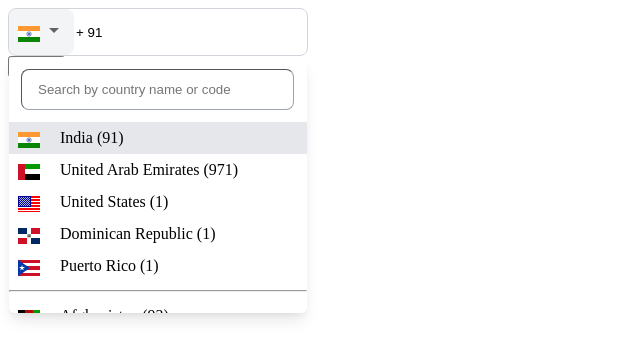
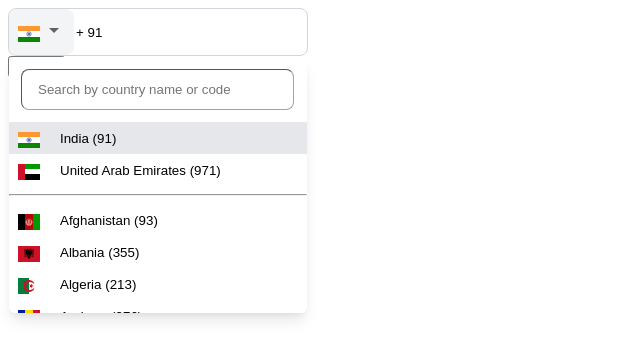
Before and after one commit to dreamsinternational/contact-number-format, a React (Vite) app: page / in a window 1280 px wide. Both pictures are taken after a click on the element 41 px from the left and 32 px from the top of the page. Shown: the top 358 px of the page, without its empty margins (0-640 px from the left). Built offline with nearby package versions, Linux system fonts and the light colour scheme.

Commit message:
upd tabs

```diff
--- a/src/App.jsx
+++ b/src/App.jsx
@@ -23,7 +23,7 @@ function App() {
     >
       <PhoneInputWrapper
         phoneValues={phoneValues}
-        PreferredCountryCodes={["91", "1", "971"]}
+        PreferredCountryCodes={["91", "971"]}
         handlePhoneChange={(e) => {
           console.log(e);
           setPhoneValues(e);
--- a/src/component/PhoneInputComponent.jsx
+++ b/src/component/PhoneInputComponent.jsx
@@ -261,7 +261,9 @@ background-color: #F3F4F6;
 cursor: pointer;
 }
 .selectedCountryCss{
-
+background-color: transparent;
+border:none;
+width:100%;
 display: flex;
 padding-top: 0.375rem;
 padding-bottom: 0.375rem;
@@ -304,6 +306,9 @@ margin:0px;
 padding:0px;
 }
 .liCss{
+background-color: transparent;
+border:none;
+width:100%;
 display: flex;
 padding-top: 0.375rem;
 padding-bottom: 0.375rem;
@@ -312,6 +317,7 @@ padding-right: 0.5rem;
 gap: 0.5rem;
 align-items: center;
 cursor: pointer;
+
 }
 .liCss:hover {
  background-color: #D1D5DB;
@@ -353,7 +359,7 @@ outline: none;
             />
             <ul className={ulCss}>
               {PreferredCountries.map((country) => (
-                <li
+                <button
                   className={
                     selectedCountry.code === country.code
                       ? selectedCountryCss
@@ -375,11 +381,11 @@ outline: none;
                     />
                   )}
                   {country.name} ({country.dialingCode})
-                </li>
+                </button>
               ))}
               <hr />
               {filteredCountries.map((country) => (
-                <li
+                <button
                   className={
                     selectedCountry.code === country.code
                       ? selectedCountryCss
@@ -401,7 +407,7 @@ outline: none;
                     />
                   )}
                   {country.name} ({country.dialingCode})
-                </li>
+                </button>
               ))}
             </ul>
           </div>
```
